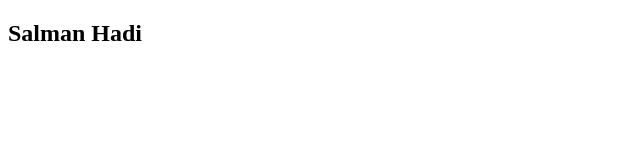
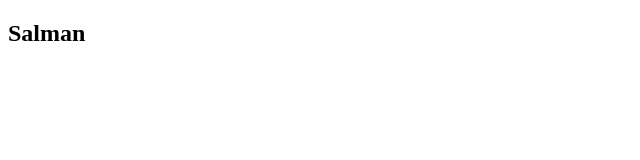
Before and after one commit to Salmanhadi07/salmanhadi_projek_pertama, a plain HTML site: page index.html in a window 1280 px wide. Shown: the full height of the page, 0-640 px from the left. Drawn offline with Linux system fonts and the light colour scheme.

Commit message:
perubahan titel

```diff
--- a/index.html
+++ b/index.html
@@ -8,7 +8,7 @@
 <body>
     <section>
         <main>
-            <h2>Salman Hadi</h2>
+            <h2>Salman </h2>
 
         </main>
     </section>
```
